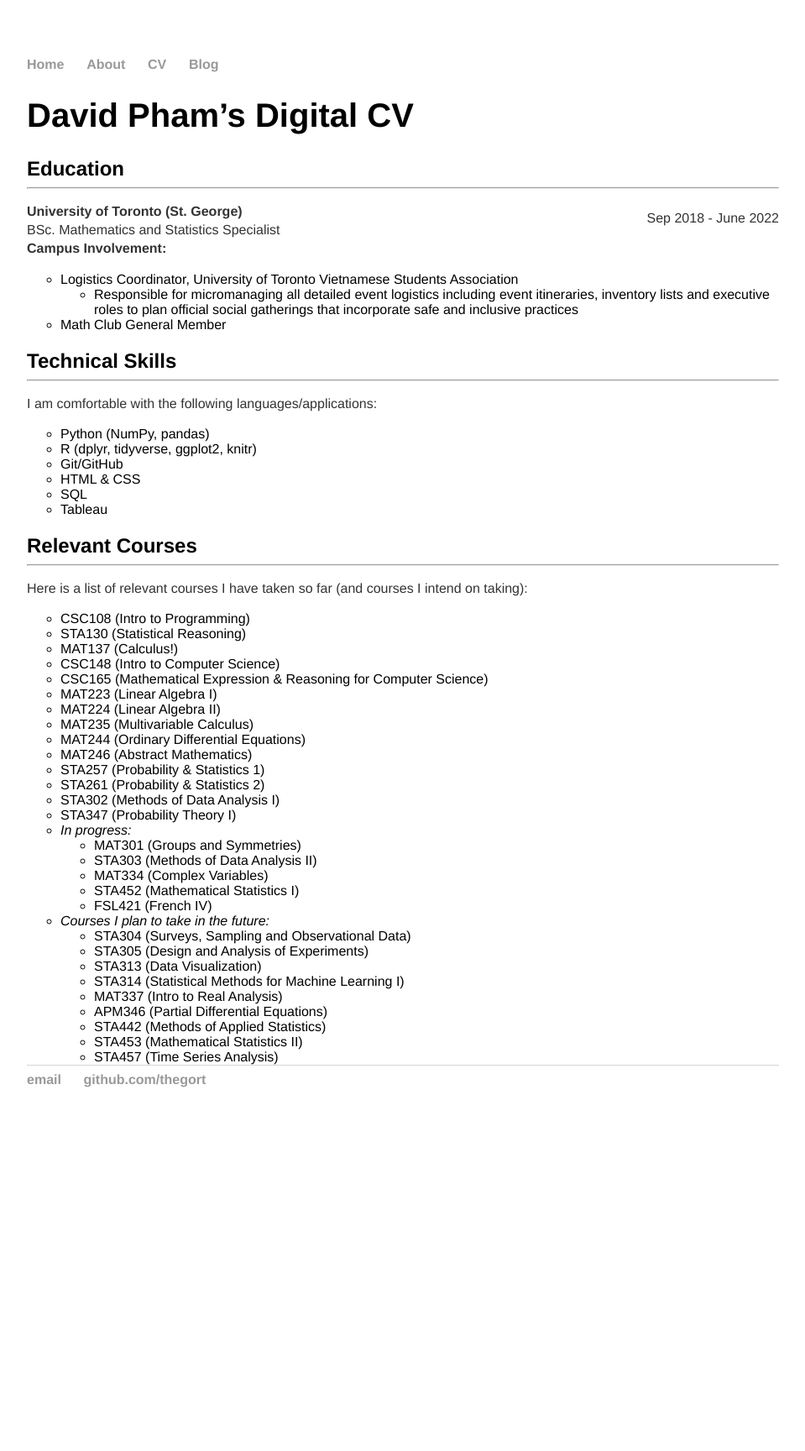
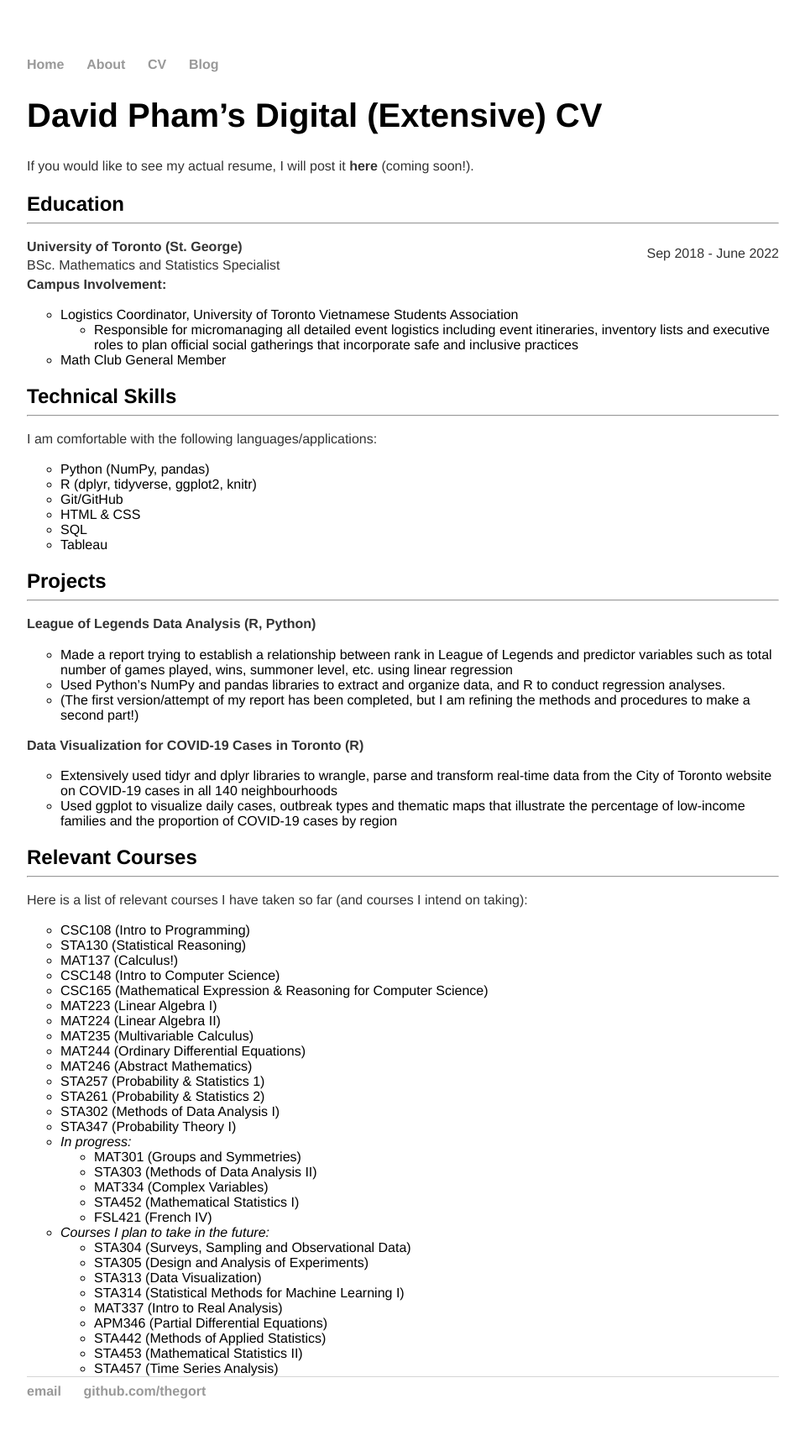
Before and after one commit to TheGort/thegort.github.io, a Jekyll site: the page built from cv.md, in a window 1280 px wide. Shown: the whole page at 84% size, without its empty margins (160-1119 px from the left). Built offline with Jekyll 4.4.1, drawn with Linux system fonts in a browser that asks for light colours; before the commit the page ends 1357 px from its top, so only the background shows below that.

Commit message:
Updated cv.md

```diff
--- a/cv.md
+++ b/cv.md
@@ -2,7 +2,8 @@
 layout: default
 title: David Pham's CV
 ---
-# David Pham's Digital CV
+# David Pham's Digital (Extensive) CV
+If you would like to see my actual resume, I will post it **here** (coming soon!).
 
 ## Education
 ----
@@ -23,6 +24,17 @@ I am comfortable with the following languages/applications:
 * HTML & CSS
 * SQL
 * Tableau
+
+## Projects
+----
+**League of Legends Data Analysis (R, Python)**
+* Made a report trying to establish a relationship between rank in League of Legends and predictor variables such as total number of games played, wins, summoner level, etc. using linear regression
+* Used Python's NumPy and pandas libraries to extract and organize data, and R to conduct regression analyses.
+* (The first version/attempt of my report has been completed, but I am refining the methods and procedures to make a second part!)
+
+**Data Visualization for COVID-19 Cases in Toronto (R)**
+* Extensively used tidyr and dplyr libraries to wrangle, parse and transform real-time data from the City of Toronto website on COVID-19 cases in all 140 neighbourhoods
+* Used ggplot to visualize daily cases, outbreak types and thematic maps that illustrate the percentage of low-income families and the proportion of COVID-19 cases by region
 
 ## Relevant Courses
 ----
```
